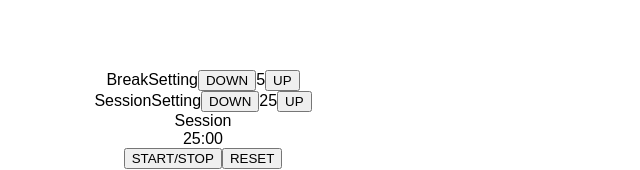
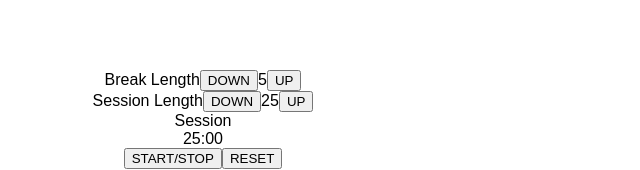
Before and after one commit to brimarq/fcc-pomodoro-clock, a React (Create React App) app: page / in a window 1280 px wide. Shown: the part 137-307 px from the top of the page, without its empty margins (117-757 px from the left). Built offline with nearby package versions, Linux system fonts and the light colour scheme.

Commit message:
Added audio element that beeps when timer expires.

```diff
--- a/src/App.js
+++ b/src/App.js
@@ -1,21 +1,5 @@
 import React, { Component } from 'react';
 import './App.css';
-// const defaultBreakMs = 5 * 60000, defaultSessionMs = 25 * 60000;
-// let breakTimer = new Date(defaultBreakMs);
-// let sessionTimer = new Date(defaultSessionMs);
-
-// New Date obj as timer, set to default sessionLength in ms (60000 ms = 1 m) past Unix Epoch time.
-// const timer = new Date(25 * 60000);
-// const timer = new Date(0);
-
-// const updateTimer = (timer, minutes, fromZero = false) => {
-//   if (fromZero) {
-//     timer.setTime(minutes * 60000);
-//   } else {
-//     timer.setTime(timer.getTime() + (minutes * 60000));
-//   }
-//   return timer;
-// };
 
 const defaultClockState = {
   breakLength: 5,
@@ -27,11 +11,11 @@ const defaultClockState = {
   timeLeft: "25:00"
 };
 
-
 class BreakSetting extends Component {
   render() {
     return(
-      <div id="break-setting">BreakSetting
+      <div id="break-setting">
+        <span id="break-label">Break Length</span>
         <button id="break-decrement" onClick={this.props.handleClick}>DOWN</button>
         <span id="break-length">{this.props.breakLength}</span>
         <button id="break-increment" onClick={this.props.handleClick}>UP</button>
@@ -44,7 +28,7 @@ class SessionSetting extends Component {
   render() {
     return(
       <div id="session-setting">
-        SessionSetting
+        <span id="session-label">Session Length</span>
         <button id="session-decrement" onClick={this.props.handleClick}>DOWN</button>
         <span id="session-length">{this.props.sessionLength}</span>
         <button id="session-increment" onClick={this.props.handleClick}>UP</button>
@@ -59,7 +43,7 @@ class Timer extends Component {
       <div id="timer">
         <div id="timer-label">{this.props.timerLabel}</div>
         <div id="time-left">{this.props.timeLeft}</div>
-        <button id="start-stop" onClick={this.props.handleClick}>START/STOP</button>
+        <button id="start_stop" onClick={this.props.handleClick}>START/STOP</button>
         <button id="reset" onClick={this.props.handleClick}>RESET</button>
       </div>
     );
@@ -70,6 +54,7 @@ class PomodoroClock extends Component {
   constructor(props) {
     super(props);
     this.state = defaultClockState;
+    this.audioElement = React.createRef();
     this.handleClick = this.handleClick.bind(this);
   }
 
@@ -87,16 +72,6 @@ class PomodoroClock extends Component {
       const mmss = padZero(minutes) + ':' + padZero(seconds);
       this.setState({timeLeft: mmss});
     };
-
-
-    // const updateTimer = (timer, minutes, fromZero = false) => {
-    //   if (fromZero) {
-    //     timer.setTime(minutes * 60000);
-    //   } else {
-    //     timer.setTime(timer.getTime() + (minutes * 60000));
-    //   }
-    //   return timer;
-    // };
 
     // HANDLER FOR BREAK/SESSION SETTINGS
     if (eleId.includes('-increment') || eleId.includes('-decrement')) {
@@ -140,7 +115,7 @@ class PomodoroClock extends Component {
       this.setState(newState[setting], () => updateTimeLeft());
 
     // HANDLER FOR START/STOP
-    } else if (eleId === "start-stop") {
+    } else if (eleId === "start_stop") {
 
       const stopTimer = () => {
         clearInterval(this.timerID);
@@ -151,6 +126,7 @@ class PomodoroClock extends Component {
         const countdown = () => {
           // If timer is at 0, set the new timer and appropriate states. Otherwise, count down the current timer.
           if (!this.state.timer) {
+            this.audioElement.current.play();
             this.setState((prevState) => ({
                 isTimerRunning: true,
                 timer: prevState.isBreak ? prevState.sessionLength * 60 : prevState.breakLength * 60,
@@ -170,16 +146,16 @@ class PomodoroClock extends Component {
         this.timerID = setInterval(countdown, 1000);
       };
 
-      if (this.state.isTimerRunning) {
-        stopTimer();
-      } else {
-        startTimer();
-      }
+      // Start/stop timer
+      this.state.isTimerRunning ? stopTimer() : startTimer();
 
     // HANDLER FOR RESET
     } else {
       // Stop timer if clicked while timer is running.
       if (this.timerID) clearInterval(this.timerID);
+      // Stop and reset the beep audio
+      this.audioElement.current.pause();
+      this.audioElement.current.currentTime = 0;
       // Reset back to defaultClockState
       this.setState(defaultClockState);
     }
@@ -202,6 +178,7 @@ class PomodoroClock extends Component {
           timerLabel={this.state.timerLabel}
           timeLeft={this.state.timeLeft}
         />
+        <audio id="beep" src="https://freesound.org/data/previews/250/250629_4486188-lq.mp3" type="audio/mpeg" ref={this.audioElement}></audio>
       </div>
     );
   }
```
